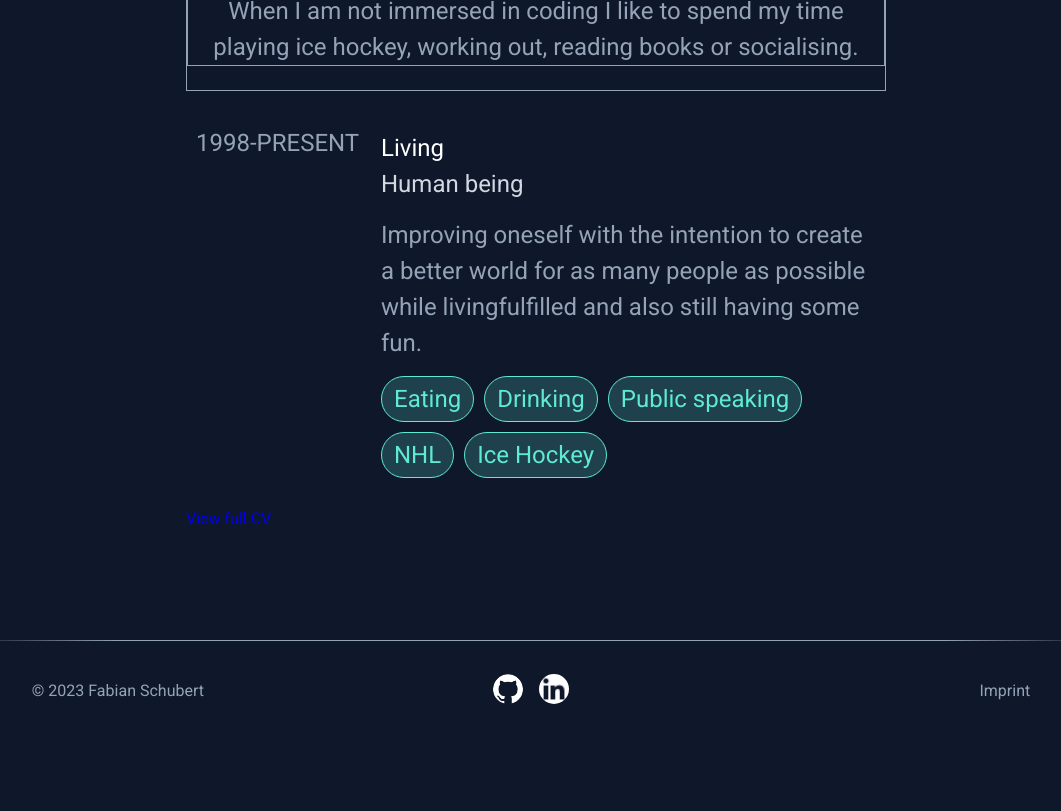
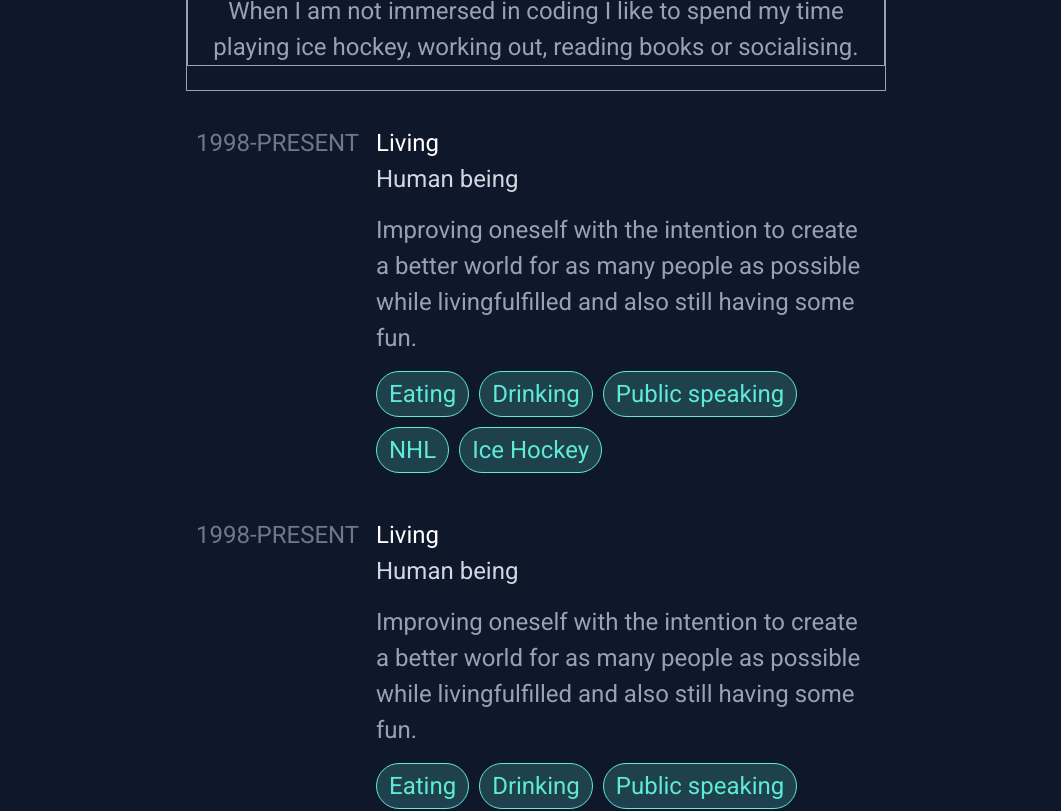
Before and after one commit to Schubi222/Porfolio, a Vue app in the folder Porfolio/: page /about in a window 1280 px wide. Shown: the part 680-1491 px from the top of the page, without its empty margins (109-1170 px from the left). Before the commit the page ends 1436 px from the top, so only its background shows below. Built offline with nearby package versions, Linux system fonts and the light colour scheme.

Commit message:
Added opacity hover effect

```diff
--- a/Porfolio/src/assets/ExperienceEntry.css
+++ b/Porfolio/src/assets/ExperienceEntry.css
@@ -154,6 +154,15 @@ body {
   text-align: center;
 }
 
+.CV-Wrapper__education:hover .Experience-Entry-Wrapper {
+  opacity: 0.5;
+}
+.CV-Wrapper__education:hover .Experience-Entry-Wrapper:hover {
+  background: #16213d;
+  box-shadow: 0 0 0 2px #1c2c50;
+  opacity: 1;
+}
+
 .Experience-Entry-Wrapper {
   margin-top: 24px;
   display: grid;
@@ -162,20 +171,22 @@ body {
   line-height: 36px;
   box-sizing: border-box;
   cursor: pointer;
-  transition: 0.3s all ease-in-out;
+  transition: 0.2s all ease-in-out;
   padding: 10px;
   border-radius: 2px;
   /*  & div{
       border: $standard-grey-boarder;
     }*/
+  /*  &:hover{
+      background: lighten($primary-color, 5%);
+      box-shadow: 0 0 0 2px lighten($primary-color, 10%);
+    }*/
 }
-.Experience-Entry-Wrapper:hover {
-  background: #16213d;
-  box-shadow: 0 0 0 2px #1c2c50;
+.Experience-Entry-Wrapper__side-header {
+  color: rgba(148, 163, 184, 0.7);
 }
 .Experience-Entry-Wrapper__body {
   margin-left: 10px;
-  padding: 5px;
 }
 .Experience-Entry-Wrapper__body-subheading, .Experience-Entry-Wrapper__body-text {
   margin-bottom: 15px;
--- a/Porfolio/src/assets/ExperienceEntry.scss
+++ b/Porfolio/src/assets/ExperienceEntry.scss
@@ -9,20 +9,22 @@
   line-height: $line-height;
   box-sizing: border-box;
   cursor: pointer;
-  transition: .3s all ease-in-out;
+  transition: .2s all ease-in-out;
   padding: 10px;
   border-radius: 2px;
 /*  & div{
     border: $standard-grey-boarder;
   }*/
-  &:hover{
+/*  &:hover{
     background: lighten($primary-color, 5%);
     box-shadow: 0 0 0 2px lighten($primary-color, 10%);
+  }*/
+
+  &__side-header{
+    color: transparentize($text-color, .3);
   }
   &__body{
     margin-left: 10px;
-    padding: 5px;
-
     &-subheading, &-text{
       margin-bottom: 15px;
     }
--- a/Porfolio/src/views/AboutView.vue
+++ b/Porfolio/src/views/AboutView.vue
@@ -27,6 +27,7 @@
       <div class="CV-Wrapper__projects"></div>
       <div class="CV-Wrapper__education">
         <ExperienceEntry v-for="entry in entry_objects" :key="entry.heading" :entry="entry"/>
+        <ExperienceEntry v-for="entry in entry_objects" :key="entry.heading" :entry="entry"/>
       </div>
       <div class="CV-Wrapper__jobs">
         <p>
```
Also changed, not shown: Porfolio/src/assets/about.scss (+11 -0 lines), 1 other file (tests, documents, lock files or other folders).
